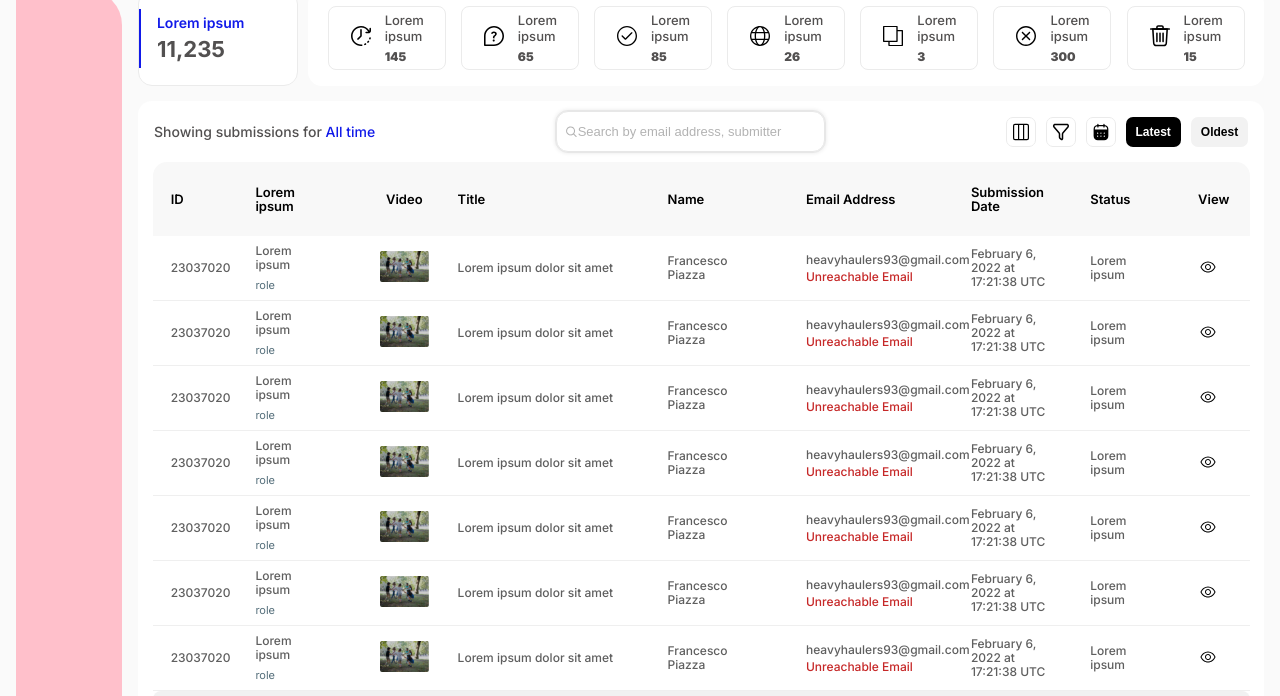
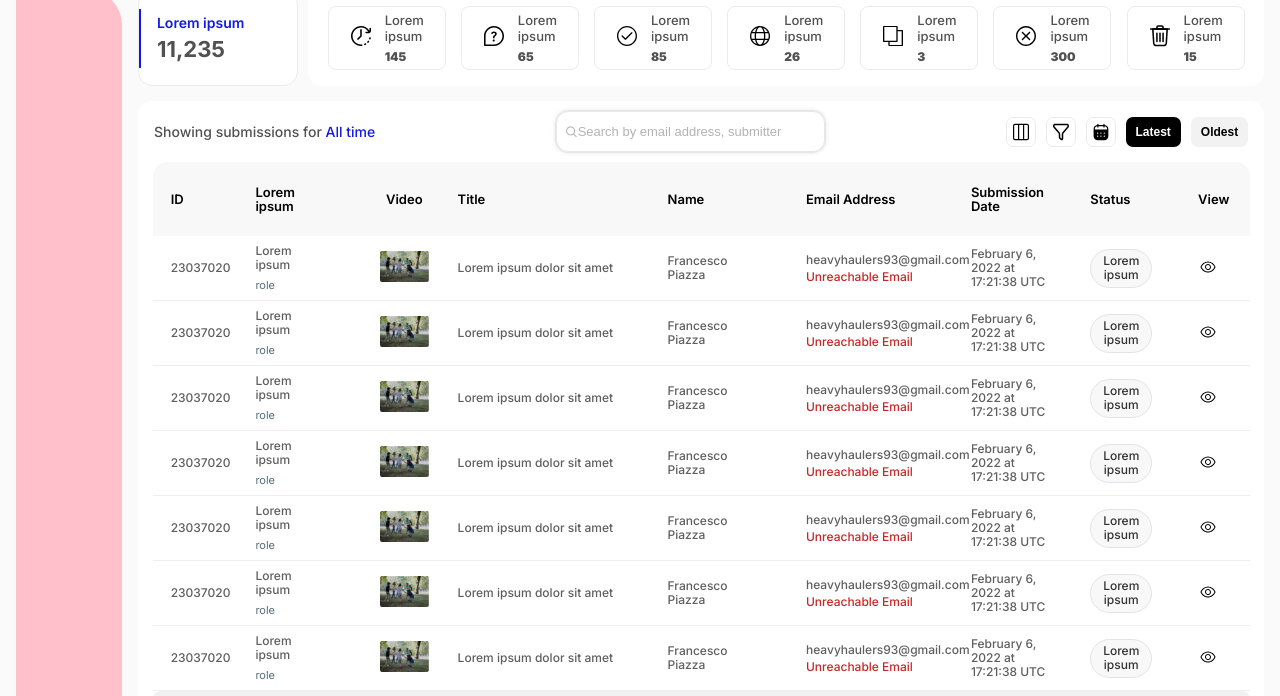
Before and after one commit to najeedurrehman/upwork-project, a plain HTML site: page mu-turky-p2/index.html in a window 1280 px wide. Shown: the part 84-780 px from the top of the page. Drawn offline with Linux system fonts and the light colour scheme.

Commit message:
Design Completed.

```diff
--- a/mu-turky-p2/assets/css/style.css
+++ b/mu-turky-p2/assets/css/style.css
@@ -707,3 +707,18 @@ body {
 .table__pagination-next > img {
   margin-left: 8px;
 }
+.table__cell--status{
+
+  border-radius: 26px;
+  min-height: 24px;
+  text-align: center;
+  padding: 4.5px 0px;
+  overflow: hidden;
+  border: 1px solid #E0E4E8;
+  background-color: #F8F8F8;
+}
+.table__status-text{
+  font-size: 0.75rem;
+  font-weight: 500;
+  color: #333333;
+}
```
